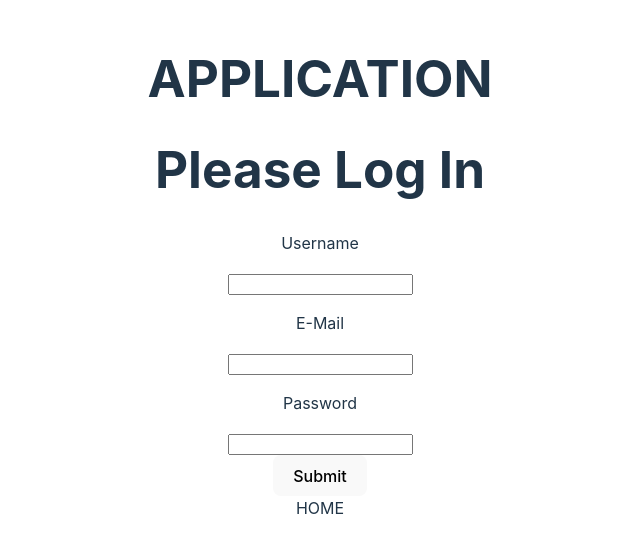
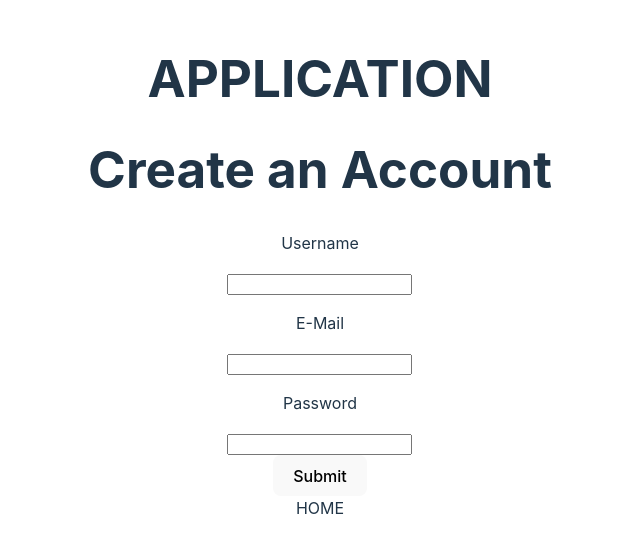
Before and after one commit to justindavidcalle/kommunikationssystem, a React (Vite) app in the folder kommunikationssystem/: page / in a window 1280 px wide. Shown: the part 132-684 px from the top of the page, without its empty margins (320-960 px from the left). Built offline with nearby package versions, Linux system fonts and the light colour scheme.

Commit message:
Loginpage into Registerpage

```diff
--- a/kommunikationssystem/src/App.jsx
+++ b/kommunikationssystem/src/App.jsx
@@ -1,13 +1,13 @@
 import './App.css'
 import Home from './sites/Home'
-import Loginpage from './sites/Loginpage'
+import Registerpage from './sites/Registerpage'
 
 function App() {
 
   return (
     <>
       <h1>APPLICATION</h1>
-      <Loginpage />
+      <Registerpage />
       <Home />
     </>
   )
--- a/kommunikationssystem/src/sites/Loginpage.jsx
+++ b/kommunikationssystem/src/sites/Registerpage.jsx
@@ -1,7 +1,7 @@
 import React, { useState } from 'react';
 import axios from 'axios';
 
-const LoginPage = () => {
+const Registerpage = () => {
   const uri = 'http://localhost:3005/users';
 
   const [formData, setFormData] = useState({
@@ -34,7 +34,7 @@ const LoginPage = () => {
   return (
     <>
       <div className='login-wrapper'>
-        <h1>Please Log In</h1>
+        <h1>Create an Account</h1>
         <form onSubmit={handleSubmit}>
           <label>
             <p>Username</p>
@@ -57,4 +57,4 @@ const LoginPage = () => {
   );
 };
 
-export default LoginPage;
+export default Registerpage;
```
